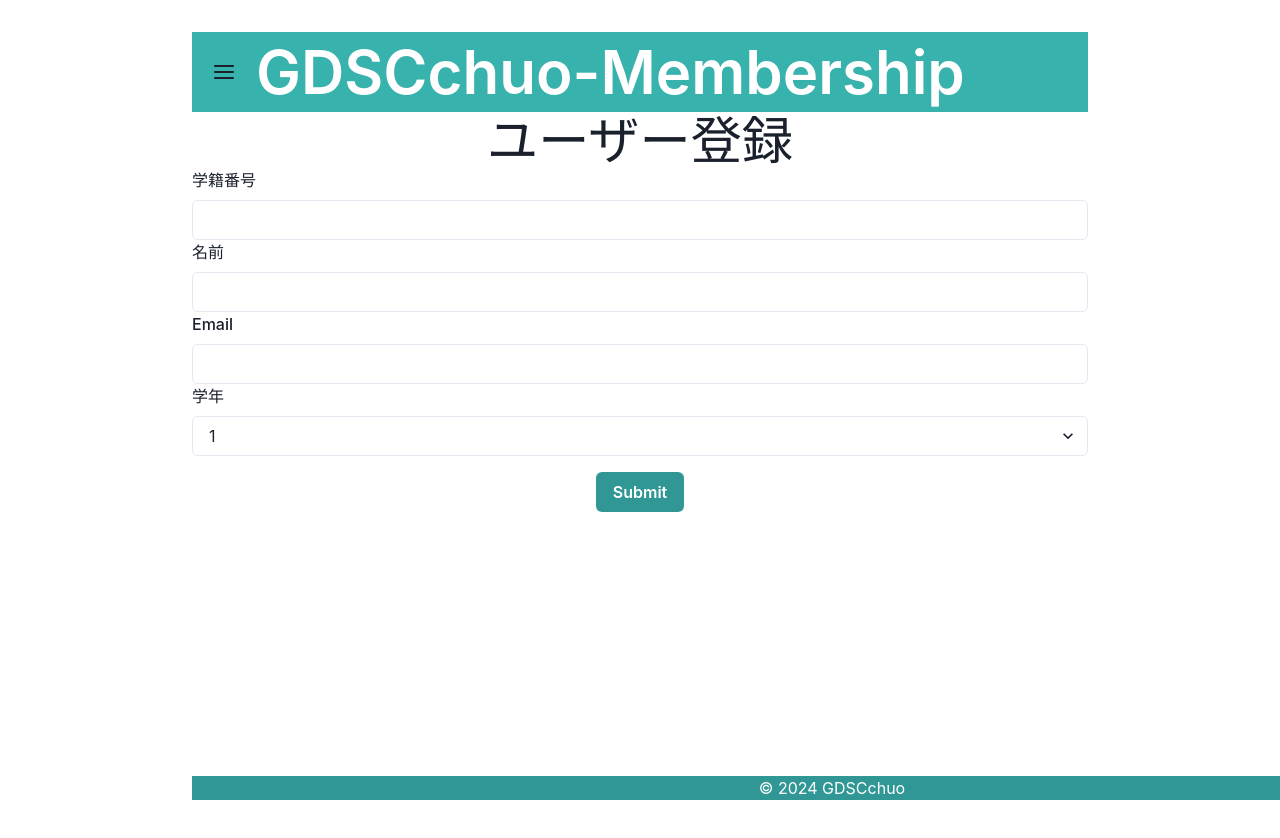
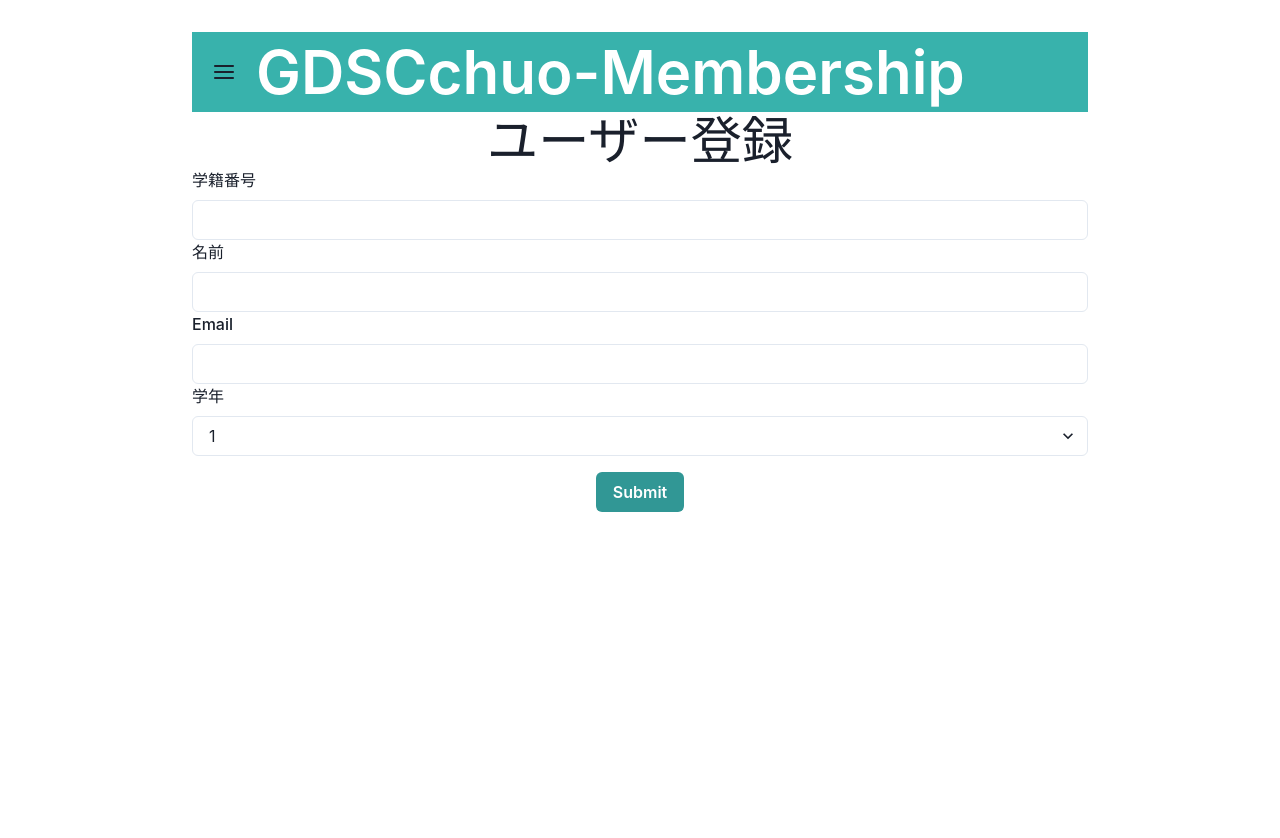
Before and after one commit to aoi20031020/react-firebase, a React (Vite) app: page / in a window 1280 px wide. Shown: the top 838 px of the page. Built offline with nearby package versions, Linux system fonts and the light colour scheme.

Commit message:
フッターうざい

```diff
--- a/src/App.tsx
+++ b/src/App.tsx
@@ -1,7 +1,7 @@
 import { AppRouter } from "./components/AppRouter";
 import { Box, Flex, useDisclosure } from "@chakra-ui/react";
 import Header from "./components/Header";
-import Footer from "./components/Footer";
+// import Footer from "./components/Footer";
 import DrawerMenu from "./components/DrawerMenu";
 
 const App = () => {
@@ -17,9 +17,9 @@
           <AppRouter />
         </Box>
       </Flex>
-      <Box>
+      {/* <Box>
         <Footer />
-      </Box>
+      </Box> */}
     </Flex>
   );
 };
--- a/src/components/Footer.tsx
+++ b/src/components/Footer.tsx
@@ -1,10 +1,17 @@
-import { Box, Text } from "@chakra-ui/react";
+import { Flex, Text } from "@chakra-ui/react";
 
 const Footer = () => {
   return (
-    <Box bg="teal.500" w="100%" color="white" position="fixed" bottom="0">
-      <Text textAlign="center">&copy; {new Date().getFullYear()} GDSCchuo</Text>
-    </Box>
+    <Flex
+      bg="teal.400"
+      w="100%"
+      zIndex="docked"
+      color="white"
+      height={10}
+      bottom="0"
+    >
+      <Text>&copy; {new Date().getFullYear()} GDSCchuo</Text>
+    </Flex>
   );
 };
 
```
